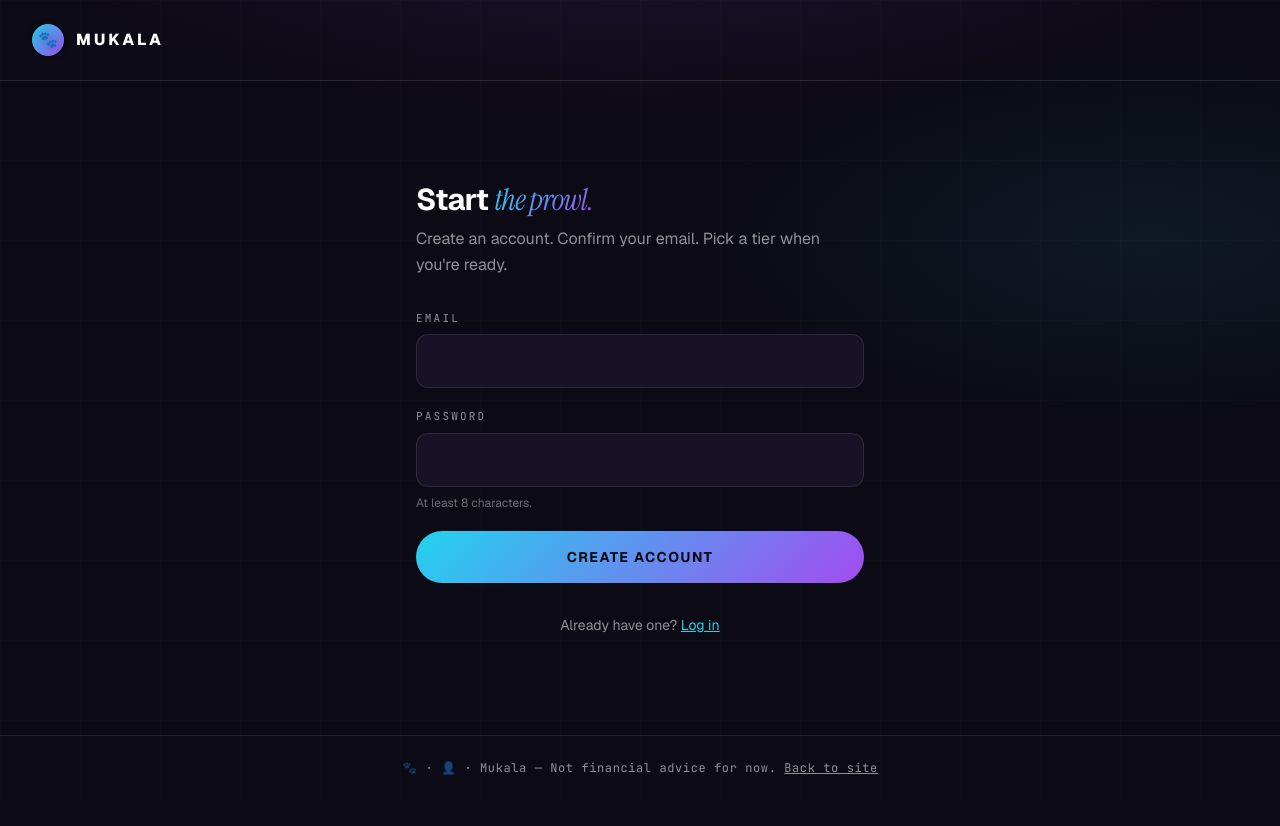
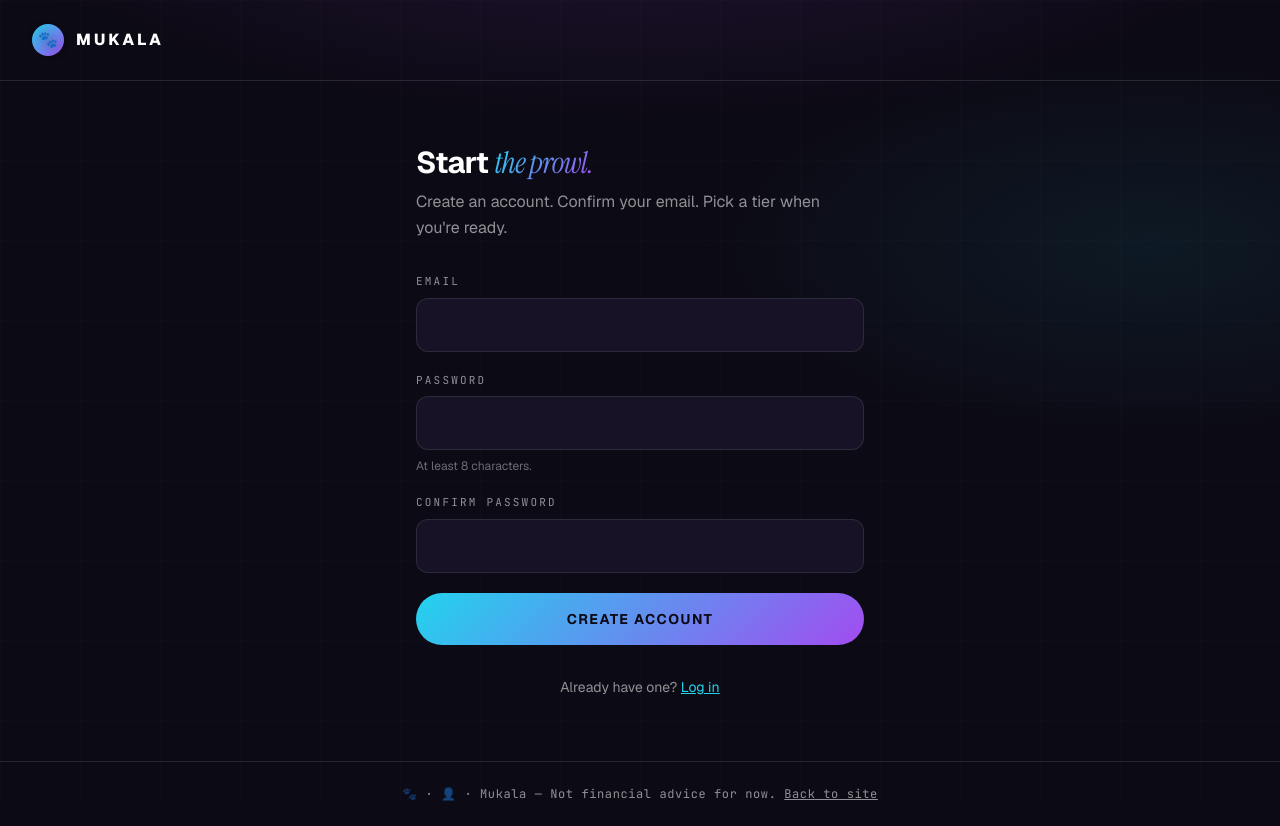
Before and after one commit to skeletonking1984/mukala-web, a Next.js app: page /signup in a window 1280 px wide. Before the commit the page ends 800 px from the top, so only its background shows below. Built offline with nearby package versions, Linux system fonts and the light colour scheme; no server answers.

Commit message:
added confirm password on signup

```diff
--- a/app/(auth)/signup/page.tsx
+++ b/app/(auth)/signup/page.tsx
@@ -10,15 +10,25 @@ export default function SignupPage() {
   const router = useRouter();
   const [email, setEmail] = useState("");
   const [password, setPassword] = useState("");
+  const [confirm, setConfirm] = useState("");
   const [loading, setLoading] = useState(false);
   const [error, setError] = useState<string | null>(null);
   const [sent, setSent] = useState(false);
 
   async function handleSubmit(e: React.FormEvent) {
     e.preventDefault();
-    setLoading(true);
     setError(null);
 
+    if (password.length < 8) {
+      setError("Password must be at least 8 characters.");
+      return;
+    }
+    if (password !== confirm) {
+      setError("Passwords don't match.");
+      return;
+    }
+
+    setLoading(true);
     const supabase = createClient();
     const { error } = await supabase.auth.signUp({
       email,
@@ -63,7 +73,23 @@ export default function SignupPage() {
 
       <form onSubmit={handleSubmit} className="space-y-5">
         <Field label="Email" type="email" value={email} onChange={setEmail} required />
-        <Field label="Password" type="password" value={password} onChange={setPassword} required minLength={8} hint="At least 8 characters." />
+        <Field
+          label="Password"
+          type="password"
+          value={password}
+          onChange={setPassword}
+          required
+          minLength={8}
+          hint="At least 8 characters."
+        />
+        <Field
+          label="Confirm password"
+          type="password"
+          value={confirm}
+          onChange={setConfirm}
+          required
+          minLength={8}
+        />
 
         {error && (
           <div className="text-sm text-red-300 bg-red-500/10 border border-red-500/30 px-4 py-3 rounded-xl">
```
